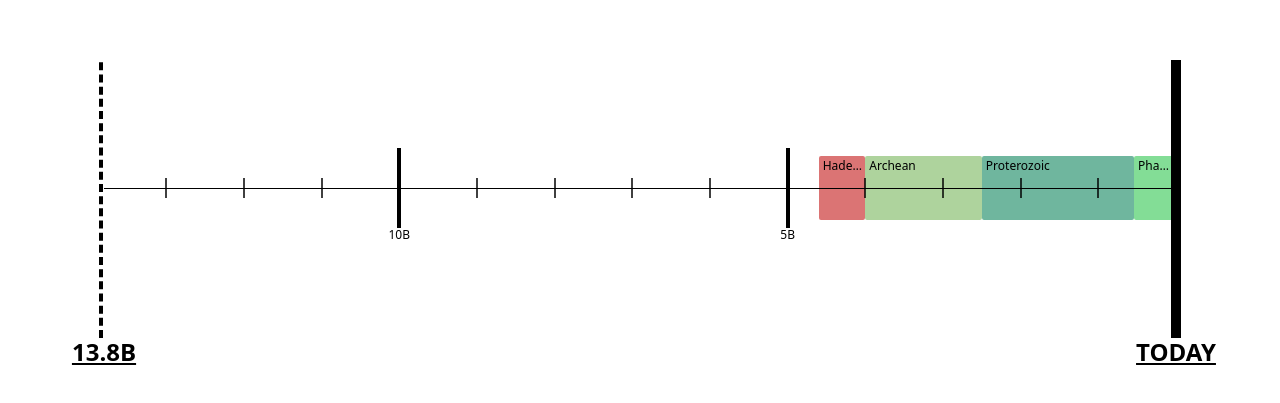
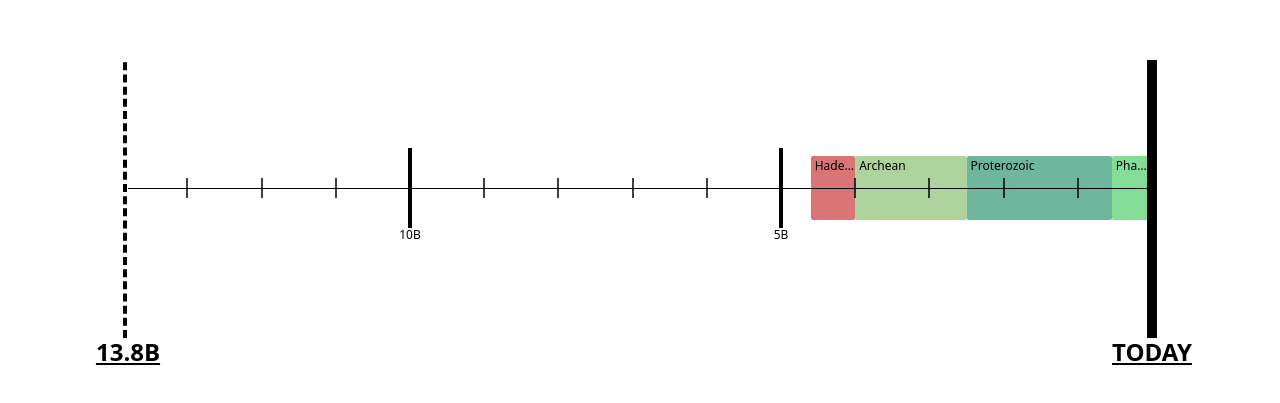
Before and after one commit to Kubbaj/ChronoPedia, a React (Vite) app: page / in a window 1280 px wide. Shown: the part 115-518 px from the top of the page. Built offline with nearby package versions, Linux system fonts and the light colour scheme.

Commit message:
added gradient, fixed minor premature fading

```diff
--- a/src/components/TimelineBackbone.tsx
+++ b/src/components/TimelineBackbone.tsx
@@ -79,6 +79,15 @@ const getLineScale = (zoomLevel: number) => {
     const fullWidthZoom = (13800000000 / 10000000000);
     return zoomLevel <= fullWidthZoom ? zoomLevel : fullWidthZoom;
 };
+
+const TimelineEdgeGradient = () => (
+    <div className="pointer-events-none absolute top-0 left-0 h-full w-6"
+         style={{
+           background: 'linear-gradient(to right, rgba(255, 255, 255, 1) 0%, rgba(255, 255, 255, 0) 100%)',
+           zIndex: 15
+         }}
+    />
+  );
 
 const TimelineBackbone = () => {
     const [zoomLevel, setZoomLevel] = useState(1);
@@ -228,10 +237,13 @@ const TimelineBackbone = () => {
                 )}
             </div>
             )}
+
+
             <div
-                className="w-full max-w-6xl mx-auto px-10 pt-8 pb-32 overflow-hidden relative mt-[175px]"
+                className="w-full max-w-6xl mx-auto px-16 pt-8 pb-32 overflow-hidden relative mt-[175px]"
                 onWheel={handleWheel}
             >
+            <TimelineEdgeGradient />
                 <div className="relative h-48">
                     <div
                         className="absolute top-24 left-0 right-0 h-px bg-black z-10 transition-all duration-500"
@@ -254,10 +266,10 @@ const TimelineBackbone = () => {
     const { height, width, textStyle, showLabel } = tickStyles[tick.level];
 
     // Split visibility check from threshold check
+    const shouldStartFade = scaledRightPos > 150;
     const isOffscreen = scaledRightPos > 150;  // Visual disappearance
-    const isOverThreshold = scaledRightPos > 100;  // Threshold logic
 
-    const isVisible = !isOverThreshold; // Keep original threshold behavior
+    const isVisible = !shouldStartFade; // Keep original threshold behavior
     const animationClass = tick.level === 'minor'
         ? (isVisible ? 'animate-fadeIn' : 'animate-fadeOut')
         : '';
@@ -270,7 +282,10 @@ const TimelineBackbone = () => {
                 right: `${scaledRightPos}%`,
                 top: '50%',
                 transform: 'translate(50%, -50%)',
-                display: isOffscreen ? 'none' : 'block'  // Separate from threshold logic
+                // Only remove from DOM when truly offscreen, regardless of animation state
+                display: isOffscreen ? 'none' : 'block',
+                // Don't let fadeOut animation hide elements before they're offscreen
+                visibility: scaledRightPos > 150 ? 'hidden' : 'visible'
             }}
         >
             <div className={`
--- a/src/components/TimelinePeriods.tsx
+++ b/src/components/TimelinePeriods.tsx
@@ -75,7 +75,7 @@ const TimelinePeriods: React.FC<TimelinePeriodsProps> = ({
         backgroundColor: period.color,
         opacity: isVisible && width >= 0.1 ? 1 : 0,
         // Give more buffer space before unrendering
-        display: scaledRightPos > 150 ? 'none' : 'flex'  // Changed from 100 to 150
+        display: scaledRightPos > 175 ? 'none' : 'flex'  // Changed from 100 to 150
     }}
 >
                         <span className="pt-0.5 pl-1 truncate">
```
